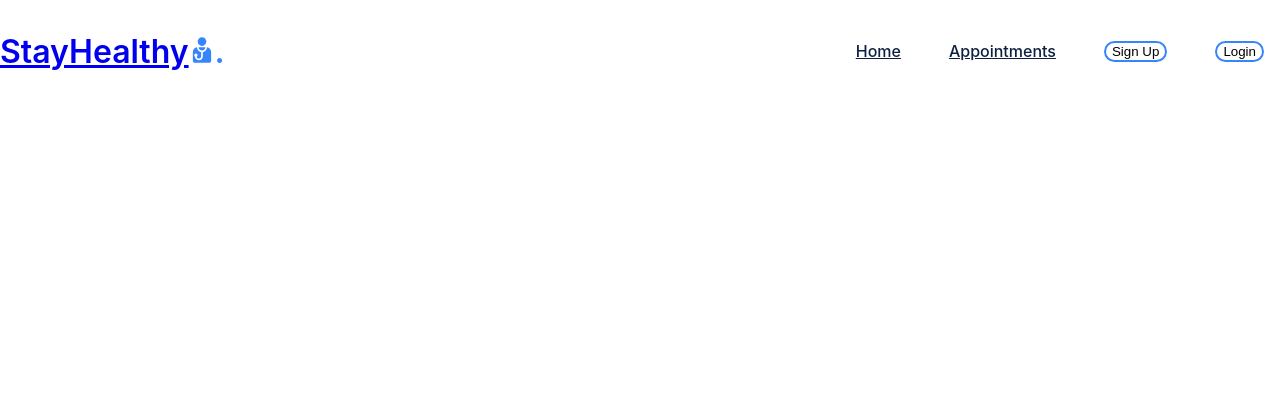
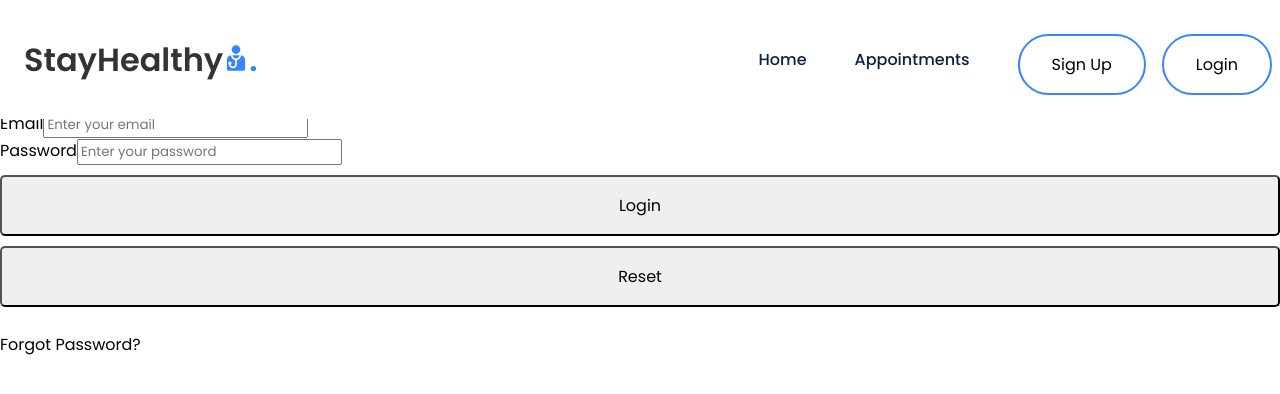
Before and after one commit to A-D-E/med_appt, a React (Create React App) app: page /Login in a window 1280 px wide. Shown: the top 394 px of the page. Built offline with nearby package versions, Linux system fonts and the light colour scheme.

Commit message:
create js files

```diff
--- a/src/App.js
+++ b/src/App.js
@@ -3,15 +3,20 @@
 import { BrowserRouter, Routes, Route } from "react-router-dom";
 
 import Navbar from './Components/Navbar/Navbar';
+import Landing_Page from './Components/Landing_Page/Landing_Page';
+import Sing_Up from './Components/SignUp/Sing_Up';
+import Login from './Components/Login/Login';
 function App() {
 
   return (
     <div className="App">
         <BrowserRouter>
           <Navbar/>
-              <Routes>
-              </Routes>
-
+            <Routes>
+              <Route path="/" element={<Landing_Page />}/>
+              <Route path="/Login" element={<Login />}/>
+              <Route path="/SignUp" element={<Sing_Up />}/>
+            </Routes>
         </BrowserRouter>
 
     </div>
--- /dev/null
+++ b/src/Components/Landing_Page/Landing_Page.js
@@ -0,0 +1,36 @@
+import React from 'react'
+import { Link } from "react-router-dom";
+import './LandingPage.css'
+
+export default function Landing_Page() {
+  return (
+    <section className="hero-section">
+        <div>
+          <div data-aos="fade-up" className="flex-hero">
+
+              <h1>
+                Your Health<br/>
+                <span className="text-gradient">
+
+                  Our Responsibility
+                </span>
+              </h1>
+                <div className="blob-cont">
+                    <div className="blue blob"></div>
+                </div>
+                <div className="blob-cont">
+                    <div className="blue1 blob"></div>
+                </div>
+              <h4>
+                Lorem, ipsum dolor sit amet consectetur adipisicing elit. Eaque at quae ducimus. Suscipit omnis quibusdam non cum rem voluptatem!
+              </h4>
+              <a href="#services">
+                <button className="button">Get Started</button>
+              </a>
+
+          </div>
+
+        </div>
+      </section>
+  )
+}
--- /dev/null
+++ b/src/Components/Login/Login.js
@@ -0,0 +1,69 @@
+import React from 'react'
+import { Link } from 'react-router-dom'
+
+export default function Login() {
+  return (
+    <div className="container">
+      <div className="login-grid">
+        <div className="login-text">
+          <h2>Login</h2>
+        </div>
+        <div className="login-text">
+          Are you a new member?
+          <span
+            ><Link
+              to="/Sign_Up"
+              style={{color:  "#2190ff"}}
+            >
+              Sign Up Here
+              </Link>
+            </span>
+        </div>
+        <br />
+        <div className="login-form">
+          <form>
+            <div className="form-group">
+              <label htmlFor="email">Email</label>
+              <input
+                type="email"
+                name="email"
+                id="email"
+                className="form-control"
+                placeholder="Enter your email"
+                aria-describedby="helpId"
+              />
+            </div>
+            <div className="form-group">
+              <label htmlFor="password">Password</label>
+              <input
+                type="password"
+                name="password"
+                id="password"
+                className="form-control"
+                placeholder="Enter your password"
+                aria-describedby="helpId"
+              />
+            </div>
+
+            <div className="btn-group">
+              <button
+                type="submit"
+                className="btn btn-primary mb-2 mr-1 waves-effect waves-light"
+              >
+                Login
+              </button>
+              <button
+                type="reset"
+                className="btn btn-danger mb-2 waves-effect waves-light"
+              >
+                Reset
+              </button>
+            </div>
+            <br />
+            <div className="login-text">Forgot Password?</div>
+          </form>
+        </div>
+      </div>
+    </div>
+  )
+}
--- a/src/Components/Navbar/Navbar.js
+++ b/src/Components/Navbar/Navbar.js
@@ -1,11 +1,12 @@
 import React from 'react'
+import { Link } from "react-router-dom";
 import './Navbar.css'
 
 export default function Navbar() {
   return (
     <nav>
       <div className="nav__logo">
-        <a href="/">
+        <Link to="/">
           StayHealthy
           <svg
             xmlns="http://www.w3.org/2000/svg"
@@ -28,7 +29,7 @@
                 ></path>
               </g>
             </g></svg
-        ></a>
+        ></Link>
         <span>.</span>
       </div>
       <div
@@ -39,21 +40,21 @@
       </div>
       <ul className="nav__links active">
         <li className="link">
-          <a href="../Landing_Page/LandingPage.html">Home</a>
+          <Link to="/">Home</Link>
         </li>
         <li className="link">
-          <a href="#">Appointments</a>
+          <Link to="/">Appointments</Link>
         </li>
 
         <li className="link">
-          <a href="../SignUp/SignUp.html">
+          <Link to="/SignUp">
             <button className="btn1">Sign Up</button>
-          </a>
+          </Link>
         </li>
         <li className="link">
-          <a href="../Login/Login.html">
+          <Link to="/Login">
             <button className="btn1">Login</button>
-          </a>
+          </Link>
         </li>
       </ul>
     </nav>
--- /dev/null
+++ b/src/Components/SignUp/Sing_Up.js
@@ -0,0 +1,46 @@
+import React from 'react'
+import { Link } from 'react-router-dom'
+
+export default function Sing_Up() {
+  return (
+    <div className="container" style={{ marginTop: "5%"}}>
+        <div className="signup-grid">
+            <div className="signup-text">
+                <h1>Sign Up</h1>
+
+            </div>
+            <div className="signup-text1" style={{textAlign: "left"}}>
+                Already a member? <span><Link to="/Login" style={{color: "#2190FF"}}> Login</Link></span>
+            </div>
+            <div className="signup-form">
+                <form>
+
+                    <div className="form-group">
+                        <label htmlFor="name">Name</label>
+                        <input type="text" name="name" id="name" required className="form-control" placeholder="Enter your name" aria-describedby="helpId" />
+</div>
+                    <div className="form-group">
+                        <label htmlFor="phone">Phone</label>
+                        <input type="tel" name="phone" id="phone" required className="form-control" placeholder="Enter your phone number" aria-describedby="helpId" />
+                    </div>
+                    <div className="form-group">
+                        <label htmlFor="email">Email</label>
+                        <input type="email" name="email" id="email" required className="form-control" placeholder="Enter your email" aria-describedby="helpId" />
+
+                    </div>
+                    <div className="form-group">
+                        <label htmlFor="password">Password</label>
+                        <input name="password" id="password" required className="form-control" placeholder="Enter your password" aria-describedby="helpId" />
+
+
+                    </div>
+                    <div className="btn-group">
+                        <button type="submit" className="btn btn-primary mb-2 mr-1 waves-effect waves-light">Submit</button>
+                        <button type="reset" className="btn btn-danger mb-2 waves-effect waves-light">Reset</button>
+                    </div>
+                </form>
+            </div>
+        </div>
+    </div>
+  )
+}
```
